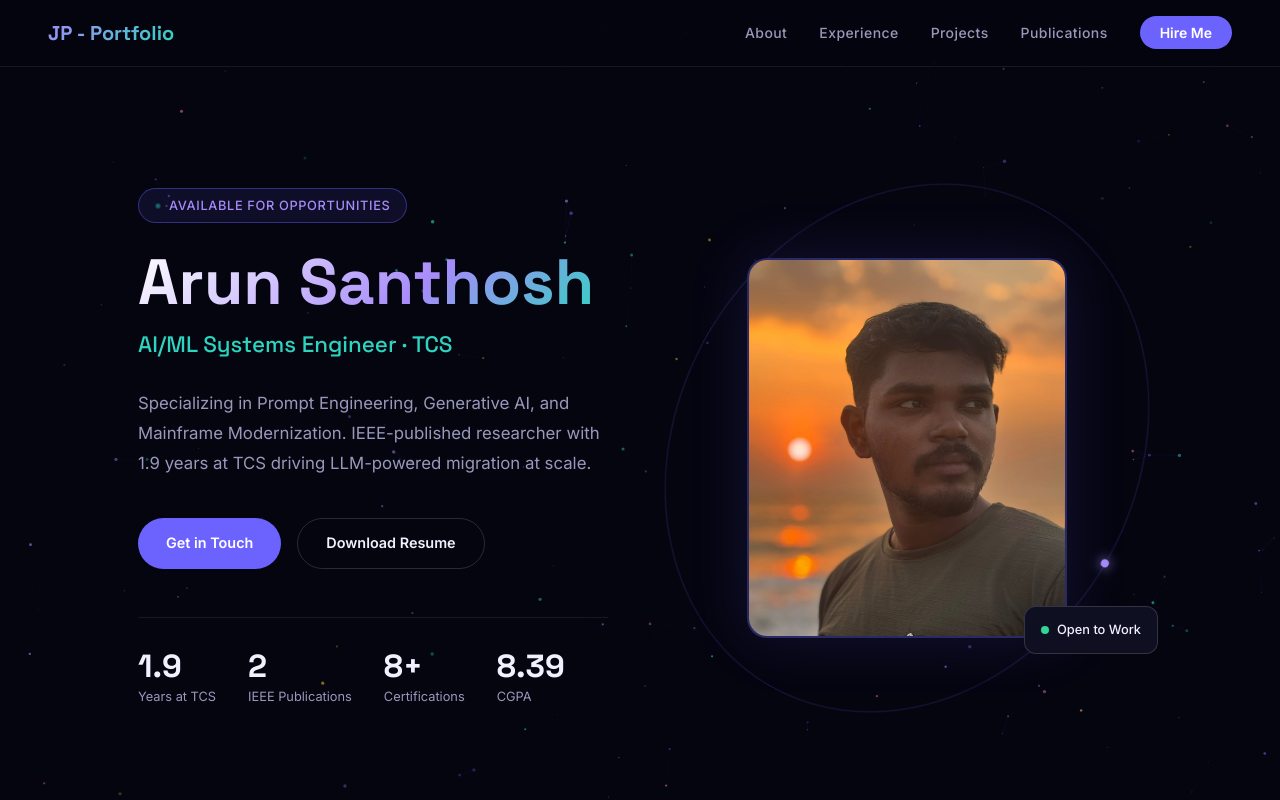
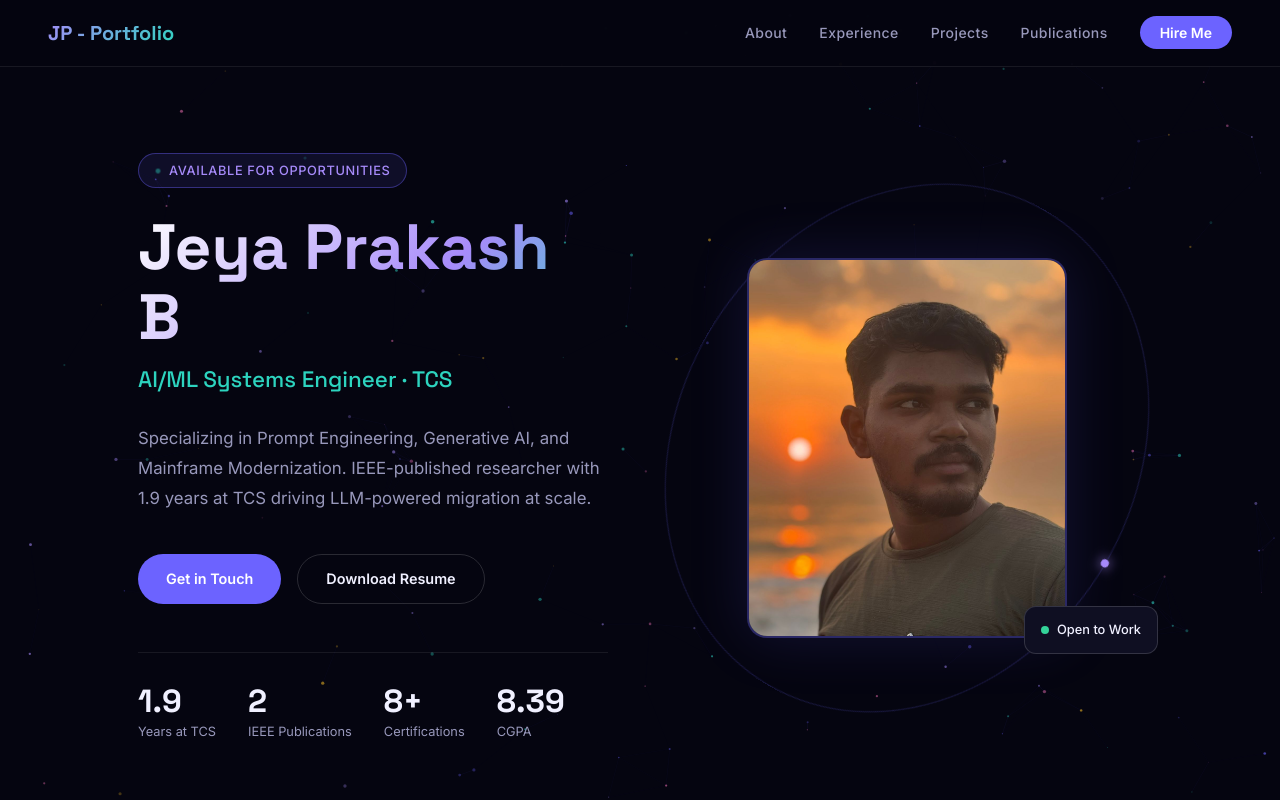
Before and after one commit to jeyaprakashcse36-hue/ai-portfolio, a React (Vite) app: page / in a window 1280 px wide. Shown: the top 800 px of the page. Built offline with nearby package versions, Linux system fonts and the light colour scheme.

Commit message:
Update hero name

```diff
--- a/src/components/Hero.jsx
+++ b/src/components/Hero.jsx
@@ -45,7 +45,7 @@ export default function Hero() {
           </div>
 
           <h1 className="gradient-text" style={{ fontFamily: 'Space Grotesk', fontSize: 'clamp(2.5rem,5vw,4.5rem)', fontWeight: 700, lineHeight: 1.1, marginBottom: '0.5rem' }}>
-            Arun Santhosh
+            Jeya Prakash B
           </h1>
           <p style={{ fontFamily: 'Space Grotesk', fontSize: 'clamp(1rem,2vw,1.4rem)', fontWeight: 500, color: 'var(--teal)', marginBottom: '1.5rem' }}>
             AI/ML Systems Engineer · TCS
```
